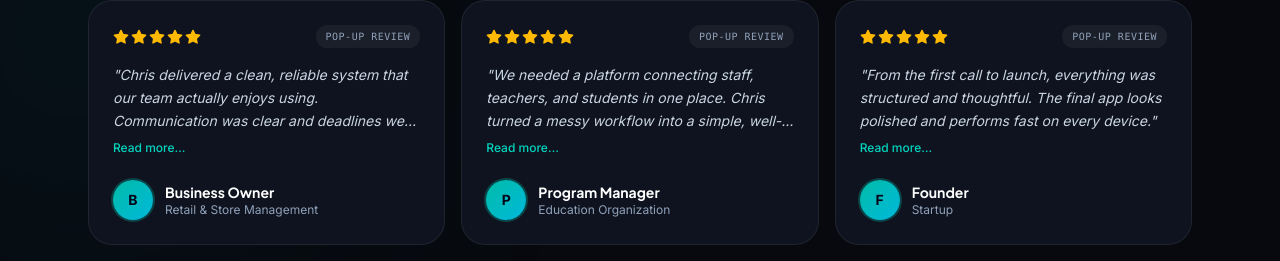
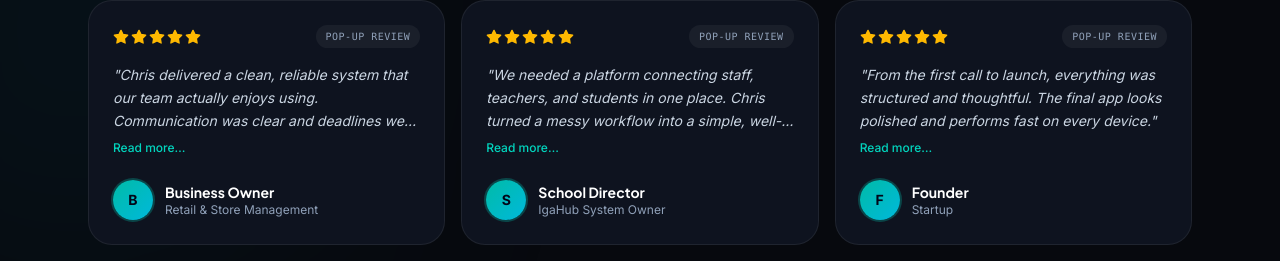
Before and after one commit to mitarichris/Personal-Portifolio, a React (Vite) app: page / in a window 1280 px wide. Shown: the part 7269-7530 px from the top of the page. Built offline with nearby package versions, Linux system fonts and the light colour scheme; no server answers.

Commit message:
Update IgaHub testimonial owner details

```diff
--- a/src/components/Testimonials.tsx
+++ b/src/components/Testimonials.tsx
@@ -12,8 +12,8 @@ const testimonials = [
   {
     quote:
       'We needed a platform connecting staff, teachers, and students in one place. Chris turned a messy workflow into a simple, well-built product.',
-    name: 'Program Manager',
-    company: 'Education Organization',
+    name: 'School Director',
+    company: 'IgaHub System Owner',
   },
   {
     quote:
```
